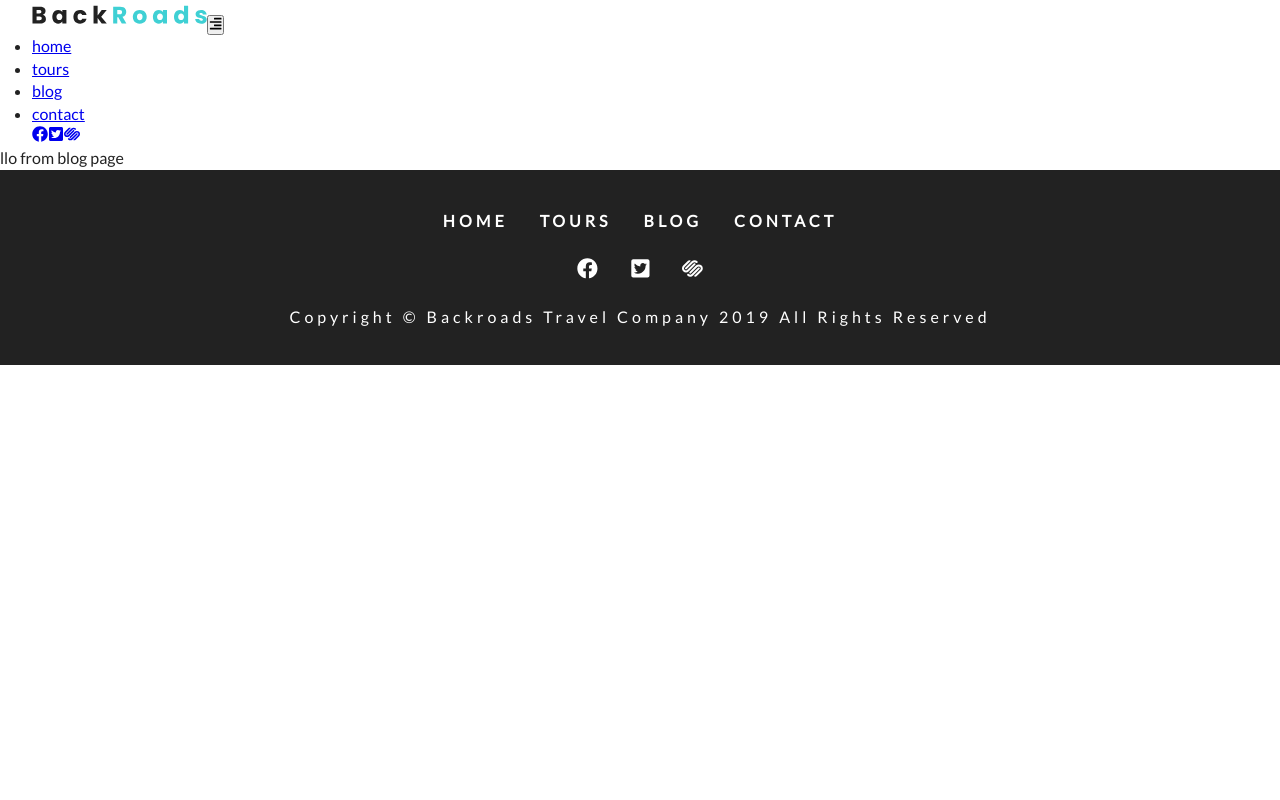
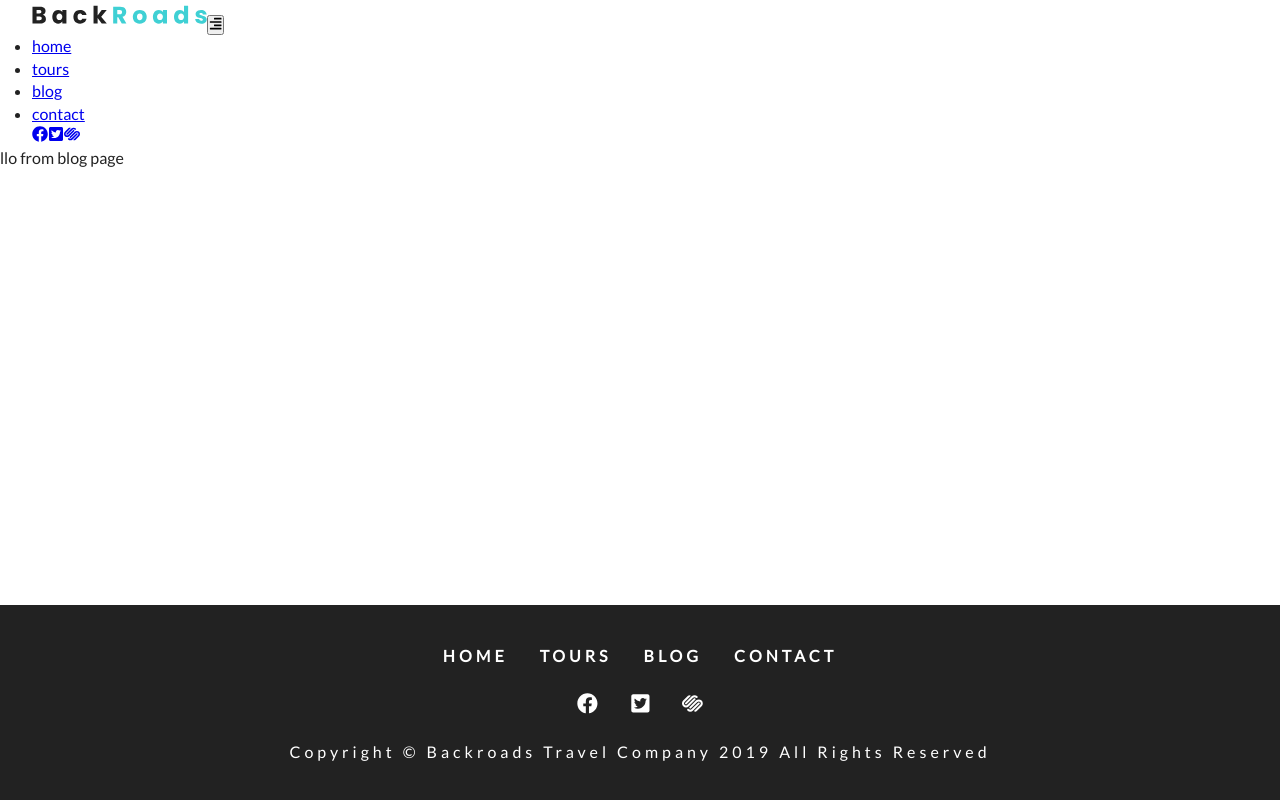
Before and after one commit to dwyfrequency/backroads-gatsby, a Gatsby site: page /blog in a window 1280 px wide. Built offline with nearby package versions, Linux system fonts and the light colour scheme; Gatsby itself is replaced by a stand-in of ours.

Commit message:
updated layout component and css

```diff
--- a/src/components/Layout.js
+++ b/src/components/Layout.js
@@ -1,15 +1,15 @@
 import React from 'react'
 import Navbar from './Navbar'
 import Footer from './Footer'
-import "./layout.css"
+import './layout.css'
 
 const Layout = ({ children }) => {
   return (
-    <>
+    <main>
       <Navbar />
       {children}
       <Footer />
-    </>
+    </main>
   )
 }
 
--- a/src/components/layout.css
+++ b/src/components/layout.css
@@ -72,6 +72,8 @@ p {
   background: transparent;
   color: var(--primaryColor);
 }
-/* .gatsby-image-wrapper {
-  max-height: 600px;
-} */
+main {
+  min-height: 100vh;
+  display: flex;
+  flex-direction: column;
+}
--- a/src/pages/404.js
+++ b/src/pages/404.js
@@ -1,6 +1,19 @@
 import React from 'react'
 import Layout from '../components/Layout'
+import styles from '../css/error.module.css'
+import Banner from '../components/Banner'
+import { Link } from 'gatsby'
 
 export default function error() {
-  return <Layout>hello from error</Layout>
+  return (
+    <Layout>
+      <header className={styles.error}>
+        <Banner title="oops it's a dead end">
+          <Link to="/" className="btn-white">
+            back to home page
+          </Link>
+        </Banner>
+      </header>
+    </Layout>
+  )
 }
--- a/src/pages/layout.css
+++ b/src/pages/layout.css
@@ -72,6 +72,8 @@ p {
   background: transparent;
   color: var(--primaryColor);
 }
-/* .gatsby-image-wrapper {
-  max-height: 600px;
-} */
+main {
+  min-height: 100vh;
+  display: flex;
+  flex-direction: column;
+}
```
